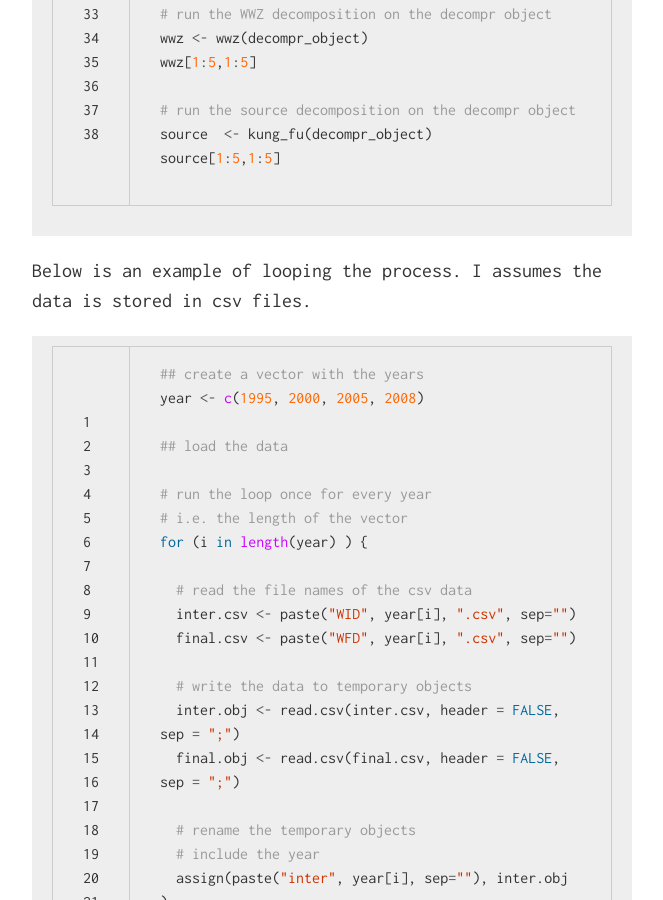
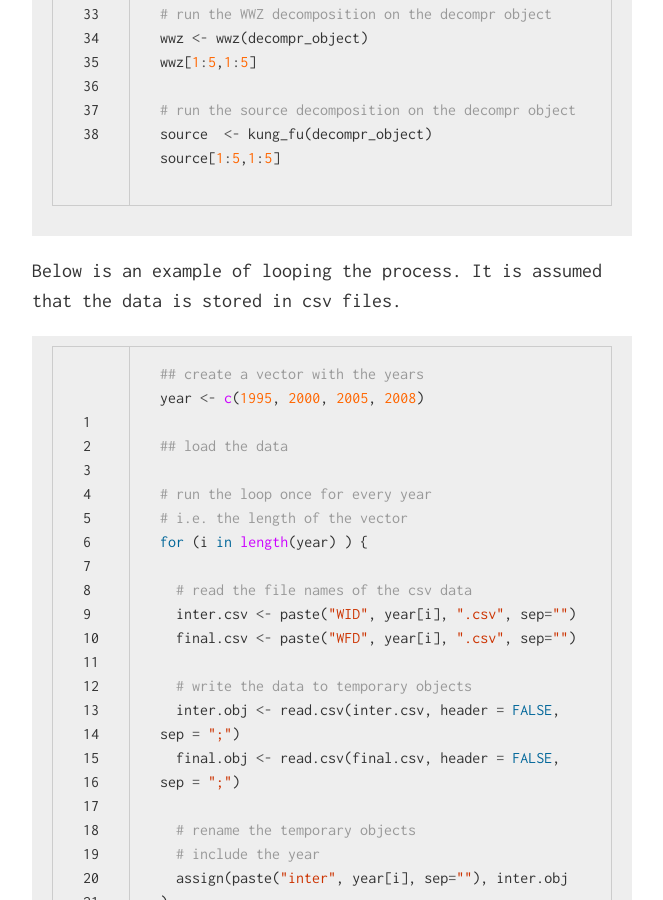
Before and after one commit to bquast/decompr, a Jekyll site: the page built from index.html, in a window 1280 px wide and 900 px high, scrolled down 2052 px. Shown: the whole window, without its empty margins (308-971 px from the left). Built offline with Jekyll 4.4.1, drawn with Linux system fonts in a browser that asks for light colours.

Commit message:
spelling

```diff
--- a/_includes/index.md
+++ b/_includes/index.md
@@ -64,7 +64,7 @@ source  <- kung_fu(decompr_object)
 source[1:5,1:5]
 {% endhighlight %}
 
-Below is an example of looping the process. I assumes the data is stored in csv files.
+Below is an example of looping the process. It is assumed that the data is stored in csv files.
 
 {% highlight r linenos %}
 ## create a vector with the years
```
